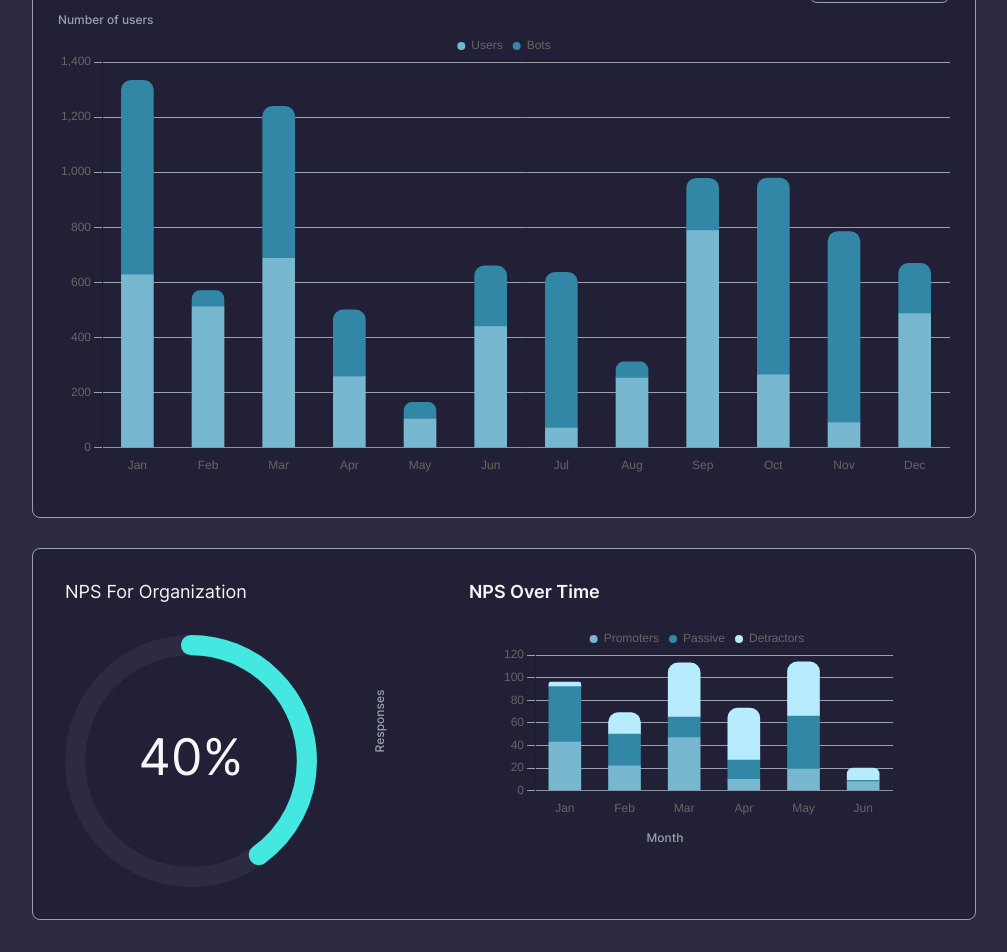
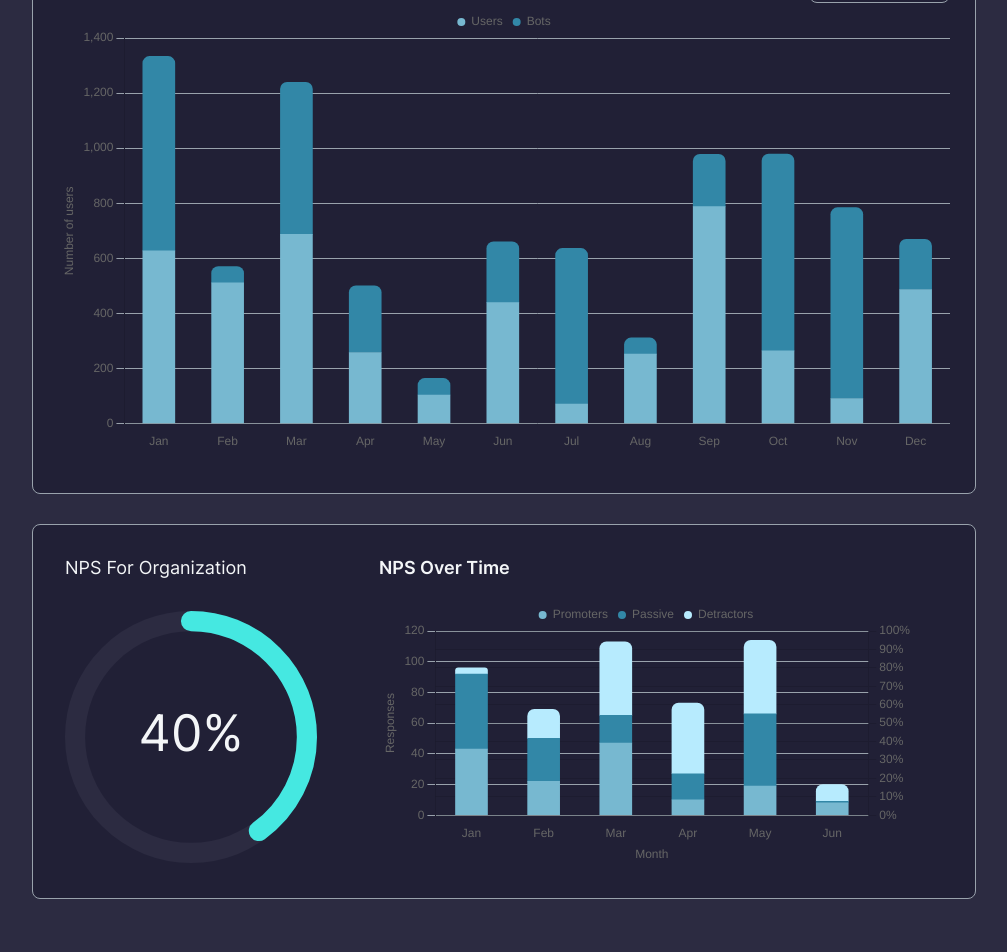
Before and after one commit to babuibrar93/Atomeus-RPA-Admin, a React (Create React App) app: page /dashboard in a window 1280 px wide. Shown: the part 581-1533 px from the top of the page, without its empty margins (272-1279 px from the left). After the commit the page ends 1512 px from the top, so only its background shows below. Built offline with nearby package versions, Linux system fonts and the light colour scheme.

Commit message:
admin dashboard

```diff
--- a/src/App.css
+++ b/src/App.css
@@ -83,3 +83,7 @@
     color: #CB1F34;
   }
   /* Errors Ends */
+
+  button {
+    cursor: pointer;
+  }
--- a/src/App.js
+++ b/src/App.js
@@ -1,5 +1,4 @@
 import "./App.css";
-import "bootstrap/dist/css/bootstrap.css";
 import Home from "./pages/landingpage/home";
 import { BrowserRouter as Router, Routes, Route } from "react-router-dom";
 import Dashboard from "./pages/dashboard";
--- a/src/common/landingpage/components/desktopmenu/index.jsx
+++ b/src/common/landingpage/components/desktopmenu/index.jsx
@@ -56,7 +56,7 @@ export default function DesktopNav() {
                     <span>Contact us</span>
                 </Link>
 
-                <Link to="#" className="language_item">
+                <Link to="/dashboard" className="language_item">
                     <img height="24px" src="/assets/images/header/user.svg" alt="lang sign" />
                     <span>Sign in</span>
                 </Link>
--- a/src/common/navbar/style.js
+++ b/src/common/navbar/style.js
@@ -42,7 +42,7 @@ export const NavbarWrapper = styled.div`
 
   .search {
     position: relative;
-    margin-left: 18.5rem;
+    margin-left: 17.5rem;
   }
 
   .searchField {
--- a/src/components/dashboard/charts/chart.jsx
+++ b/src/components/dashboard/charts/chart.jsx
@@ -14,7 +14,7 @@ import {
 } from "chart.js";
 import { Bar } from "react-chartjs-2";
 import { ChartWrapper } from "./style";
-import { data_FTE, data_NPS, options } from "./index";
+import { data_FTE, data_NPS, options, options_NPS } from "./index";
 import { Container } from "react-bootstrap";
 
 ChartJS.register(
@@ -53,9 +53,7 @@ const Chart = () => {
             </div>
           </div>
           <div className="graph">
-            <span className="response-text">Number of users</span>
-
-            <div><Bar options={options} data={data_FTE} /></div>
+            <Bar options={options} data={data_FTE} />
           </div>
         </div>
 
@@ -63,10 +61,7 @@ const Chart = () => {
           <div className="leftPart">
             <div className="nps">NPS For Organization</div>
 
-            <div
-              style={{ width: 252, height: 252}}
-              className="progressBar"
-            >
+            <div style={{ width: 252, height: 252 }} className="progressBar">
               <CircularProgressbar
                 value={value}
                 maxValue={1}
@@ -77,10 +72,8 @@ const Chart = () => {
           <div className="bottom-graph">
             <div className="heading-one">NPS Over Time</div>
             <div className="graph-content">
-              <div className="response-text">Responses</div>
-              <Bar options={options} data={data_NPS} />
+              <Bar options={options_NPS} data={data_NPS} />
             </div>
-            <div className="month-text">Month</div>
           </div>
         </div>
       </div>
--- a/src/components/dashboard/charts/index.js
+++ b/src/components/dashboard/charts/index.js
@@ -47,6 +47,103 @@ export const options = {
       grid: {
         color: "#99A2AC",
       },
+      title: {
+        display: true,
+        text: 'Number of users'
+      }
+    },
+  },
+  responsive: true,
+  legend: { position: "top" },
+  annotation: {
+    annotations: [
+      {
+        type: "line",
+        mode: "horizontal",
+        scaleID: "y-axis-0",
+        value: 1,
+        borderColor: "red",
+        borderWidth: 1,
+        label: {
+          enabled: false,
+          content: "Test label",
+        },
+      },
+    ],
+  },
+};
+
+export const options_NPS = {
+  type: "bar",
+  elements: {
+    point: {
+      radius: 18,
+    },
+    line: {
+      borderColor: "green",
+    },
+    bar: {
+      borderColor: "green",
+    },
+  },
+  plugins: {
+    legend: {
+      display: true,
+      usePointStyle: true,
+      color: "rgb(255, 99, 132)",
+      lineWidth: 10,
+      labels: {
+        boxHeight: 8,
+        boxWidth: 8,
+        borderRadius: 4,
+        useBorderRadius: true,
+      },
+    },
+  },
+  layout: {
+    borderRadius: "10px",
+  },
+  responsive: true,
+  barThickness: 32,
+  interaction: {
+    intersect: false,
+  },
+  scales: {
+    x: {
+      stacked: true,
+      grid: {
+        display: false,
+      },
+      title: {
+        display: true,
+        text: 'Month'
+      }
+    },
+    y: {
+      stacked: true,
+      grid: {
+        color: "#99A2AC",
+      },
+      title: {
+        display: true,
+        text: 'Responses'
+      }
+    },
+    y2: {
+      stacked: true,
+      position: "right",
+      ticks: {
+        min: 20,
+        max: 18,
+        beginAtZero: false,
+        // stepSize: 2, /* total/4 shows 0, 25%, 50%, 75%, 100% */
+        callback: function (value) {
+          return ((value / this.max) * 100).toFixed(0) + "%"; // convert it to percentage
+        },
+        // format: {
+        //     style: 'percent'
+        // }
+      },
     },
   },
   responsive: true,
@@ -84,14 +181,7 @@ const labels = [
   "Dec",
 ];
 
-const labels_NPS = [
-  "Jan",
-  "Feb",
-  "Mar",
-  "Apr",
-  "May",
-  "Jun",
-];
+const labels_NPS = ["Jan", "Feb", "Mar", "Apr", "May", "Jun"];
 
 export const data_FTE = {
   labels,
@@ -100,38 +190,38 @@ export const data_FTE = {
       label: "Users",
       data: labels.map(() => faker.datatype.number({ min: 0, max: 800 })),
       backgroundColor: "#77B8D0",
-      borderRadius: 10,
+      borderRadius: 7,
     },
     {
       label: "Bots",
       data: labels.map(() => faker.datatype.number({ min: 0, max: 800 })),
       backgroundColor: "#3287A7",
-      borderRadius: 10,
+      borderRadius: 7,
     },
   ],
 };
 
 export const data_NPS = {
-  labels:labels_NPS,
+  labels: labels_NPS,
 
   datasets: [
     {
       label: "Promoters",
       data: labels_NPS.map(() => faker.datatype.number({ min: 0, max: 50 })),
       backgroundColor: "#77B8D0",
-      borderRadius: 10,
+      borderRadius: 7,
     },
     {
       label: "Passive",
       data: labels_NPS.map(() => faker.datatype.number({ min: 0, max: 50 })),
       backgroundColor: "#3287A7",
-      borderRadius: 10,
+      borderRadius: 7,
     },
     {
       label: "Detractors",
       data: labels_NPS.map(() => faker.datatype.number({ min: 0, max: 50 })),
       backgroundColor: "#B7EBFE",
-      borderRadius: 10,
+      borderRadius: 7,
     },
   ],
 };
--- a/src/components/dashboard/charts/style.js
+++ b/src/components/dashboard/charts/style.js
@@ -15,9 +15,7 @@ export const ChartWrapper = styled.div`
     height: 100%;
     background: #212036;
     .graph {
-    width: 100%;
-      /* display: grid;
-grid-template-columns: 10% calc(100% - 10%); */
+      width: 100%;
       canvas {
         width: 100%;
         height: 410px;
@@ -102,8 +100,8 @@ grid-template-columns: 10% calc(100% - 10%); */
   }
 
   .bottom-graph {
-    width: 72%;
-    padding: 0 120px;
+    width: 100%;
+    padding: 0 30px;
   }
 
   .response-text {
@@ -113,6 +111,9 @@ grid-template-columns: 10% calc(100% - 10%); */
     text-align: center;
     color: #99a2ac;
     transform: rotate(-90deg);
+    position: absolute;
+    left: -43px;
+    top: 15rem;
   }
 
   .graph-content {
@@ -175,4 +176,9 @@ grid-template-columns: 10% calc(100% - 10%); */
       }
     }
   }
+
+  .btn-primary {
+    background-color: none !important;
+    border-color: none !important;
+  }
 `;
--- a/src/components/modal/robootModal/robootModal.jsx
+++ b/src/components/modal/robootModal/robootModal.jsx
@@ -71,7 +71,7 @@ const RobootModal = ({ show, action }) => {
                     type="file"
                     name="file-input"
                     id="file-input"
-                    class="file-input__input"
+                    className="file-input__input"
                   />
                   <label for="file-input">
                     <span
--- a/src/components/modal/userModal/user.jsx
+++ b/src/components/modal/userModal/user.jsx
@@ -133,8 +133,7 @@ const UserModal = ({ show, action }) => {
 
                   <select
                     className="form-select form-select-sm text-field"
-                    aria-label=".form-select-sm example"
-                    defaultValue="hi"
+                    // aria-label=".form-select-sm example"
                   >
                     <option selected>Select role</option>
                     <option value="1">One</option>
--- a/src/pages/dashboard/index.jsx
+++ b/src/pages/dashboard/index.jsx
@@ -1,3 +1,4 @@
+import { useEffect } from "react";
 import Card from "../../components/dashboard/card/card";
 import Chart from "../../components/dashboard/charts/chart";
 import {DashboardWrapper}  from "./style";
@@ -6,7 +7,7 @@ function Dashboard() {
   return (
     <DashboardWrapper>
       <div>
-        {/* sidebar */}
+        {/* <sidebar /> */}
       </div>
       <div>
       <Card />
```
